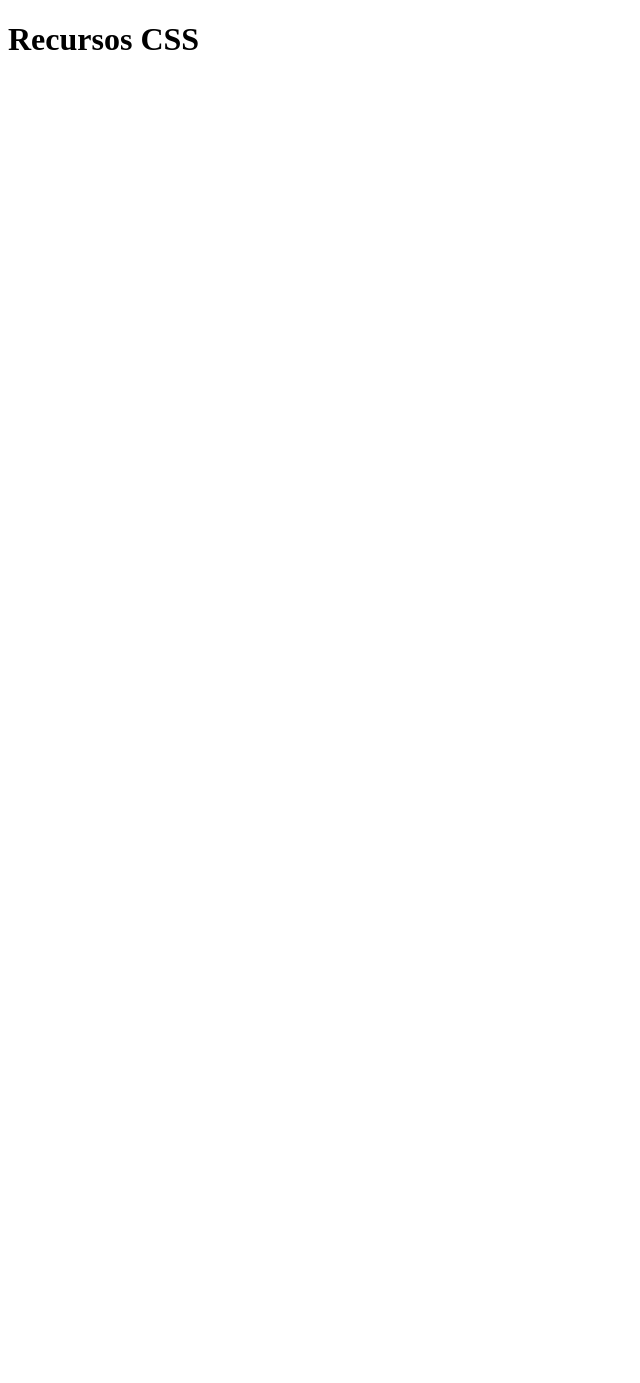
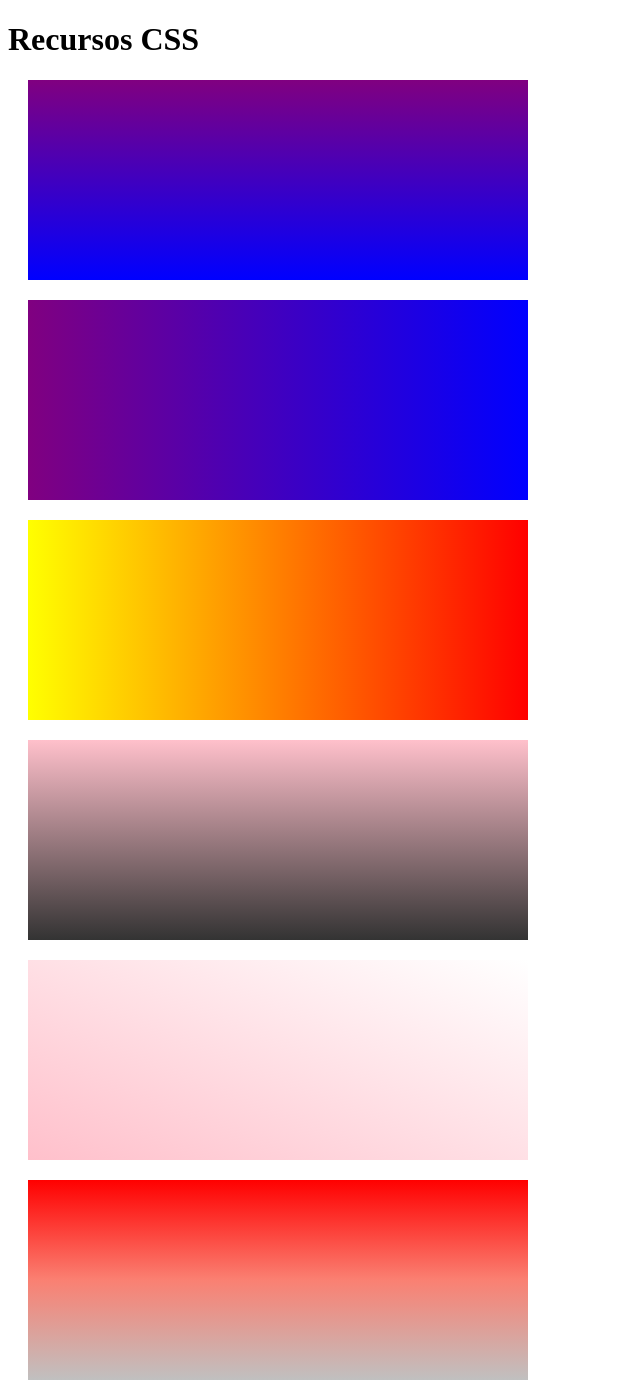
Before and after one commit to biancamartinelli/HTML5-e-CSS3-Tecnicas-Avancadas, a plain HTML site: page Seção CSS/index.html in a window 1280 px wide. Shown: the whole page, without its empty margins (0-640 px from the left). Before the commit the page ends 800 px from the top, so only its background shows below. Drawn offline with Linux system fonts and the light colour scheme.

Commit message:
gradiente

```diff
--- a/Seção CSS/index.html
+++ b/Seção CSS/index.html
@@ -28,7 +28,12 @@
         <div class="inner-calc calc4"></div>
     </div>-->
 
-
+    <div class="gradient-box gradient1"></div>
+    <div class="gradient-box gradient2"></div>
+    <div class="gradient-box gradient3"></div>
+    <div class="gradient-box gradient4"></div>
+    <div class="gradient-box gradient5"></div>
+    <div class="gradient-box gradient6"></div>
 
 </body>
 </html>
--- a/Seção CSS/style.css
+++ b/Seção CSS/style.css
@@ -174,3 +174,36 @@
 .calc4{
     width: calc(50% / 2);
 }
+
+/* gradient */
+
+.gradient-box{
+    width: 500px;
+    height: 200px;
+    position: relative;
+    margin: 20px;
+}
+
+.gradient1{
+    background-image: linear-gradient(purple, blue);
+}
+
+.gradient2{
+    background-image: linear-gradient(to right, purple, blue);
+}
+
+.gradient3{
+    background-image: linear-gradient(to left, red, yellow);
+}
+
+.gradient4{
+    background-image: linear-gradient(to top, #333, pink);
+}
+
+.gradient5{
+    background-image: linear-gradient(to top right, pink, white);
+}
+
+.gradient6{
+    background-image: linear-gradient(red, salmon , silver);
+}
```
